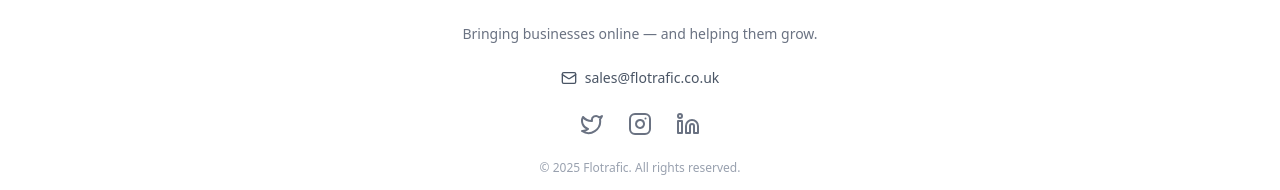
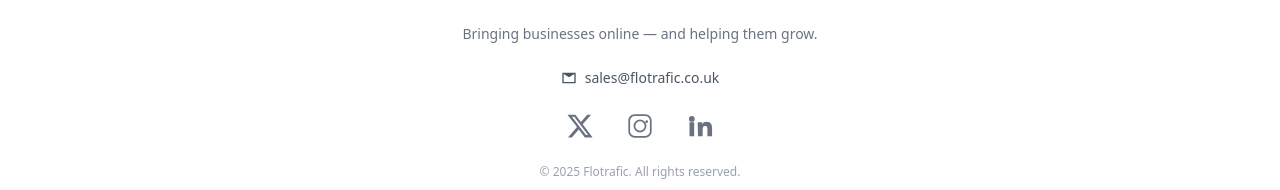
Before and after one commit to JoeWat2005/flotrafic-react-frontend, a React (Vite) app: page / in a window 1280 px wide. Shown: the part 3769-3959 px from the top of the page. Built offline with nearby package versions, Linux system fonts and the light colour scheme.

Commit message:
social media update and svg logos

```diff
--- a/src/components/Footer.tsx
+++ b/src/components/Footer.tsx
@@ -1,5 +1,3 @@
-import { Twitter, Instagram, Linkedin, Mail } from "lucide-react";
-
 export default function Footer() {
   return (
     <footer className="py-14 border-t bg-white">
@@ -15,27 +13,80 @@
           href="mailto:sales@flotrafic.co.uk"
           className="inline-flex items-center gap-2 text-sm text-gray-600 hover:text-indigo-600 transition"
         >
-          <Mail className="h-4 w-4" />
+          {/* Mail SVG */}
+          <svg
+            xmlns="http://www.w3.org/2000/svg"
+            viewBox="0 0 24 24"
+            fill="currentColor"
+            className="h-4 w-4"
+          >
+            <path d="M2 4h20v16H2V4Zm10 7L4 6v12h16V6l-8 5Z" />
+          </svg>
           sales@flotrafic.co.uk
         </a>
 
         {/* Socials */}
-        <div className="flex gap-6 text-gray-500">
-          <a href="#" aria-label="Twitter">
-            <Twitter className="hover:text-indigo-600 transition" />
+        <div className="flex gap-8 items-center text-gray-500">
+
+          {/* X */}
+          <a
+            href="https://x.com/flotrafic"
+            aria-label="X"
+            target="_blank"
+            rel="noopener noreferrer"
+            className="hover:text-indigo-600 transition"
+          >
+            <svg
+              xmlns="http://www.w3.org/2000/svg"
+              viewBox="0 0 24 24"
+              fill="currentColor"
+              className="h-7 w-7 transition-transform hover:scale-110"
+            >
+              <path d="M18.244 2.25h3.308l-7.227 8.26 8.502 11.24h-6.657l-5.214-6.817-5.964 6.817H1.684l7.73-8.84L1.25 2.25h6.826l4.713 6.231L18.244 2.25Zm-1.161 17.52h1.833L7.084 4.126H5.117l11.966 15.644Z" />
+            </svg>
           </a>
-          <a href="#" aria-label="Instagram">
-            <Instagram className="hover:text-indigo-600 transition" />
+
+          {/* Instagram */}
+          <a
+            href="https://www.instagram.com/flotrafic"
+            aria-label="Instagram"
+            target="_blank"
+            rel="noopener noreferrer"
+            className="hover:text-indigo-600 transition"
+          >
+            <svg
+              xmlns="http://www.w3.org/2000/svg"
+              viewBox="0 0 24 24"
+              fill="currentColor"
+              className="h-7 w-7 transition-transform hover:scale-110"
+            >
+              <path d="M7.5 2C4.462 2 2 4.462 2 7.5v9C2 19.538 4.462 22 7.5 22h9c3.038 0 5.5-2.462 5.5-5.5v-9C22 4.462 19.538 2 16.5 2h-9Zm9 1.5a4 4 0 0 1 4 4v9a4 4 0 0 1-4 4h-9a4 4 0 0 1-4-4v-9a4 4 0 0 1 4-4h9Zm-4.5 3a5.5 5.5 0 1 0 0 11 5.5 5.5 0 0 0 0-11Zm0 1.5a4 4 0 1 1 0 8 4 4 0 0 1 0-8Zm5.75-.88a1.13 1.13 0 1 0 0 2.26 1.13 1.13 0 0 0 0-2.26Z" />
+            </svg>
           </a>
-          <a href="#" aria-label="LinkedIn">
-            <Linkedin className="hover:text-indigo-600 transition" />
+
+          {/* LinkedIn */}
+          <a
+            href="https://www.linkedin.com/company/flotrafic"
+            aria-label="LinkedIn"
+            className="hover:text-indigo-600 transition"
+          >
+            <svg
+              xmlns="http://www.w3.org/2000/svg"
+              viewBox="0 0 24 24"
+              fill="currentColor"
+              className="h-7 w-7 transition-transform hover:scale-110"
+            >
+              <path d="M4.98 3.5A2.48 2.48 0 1 1 2.5 5.98 2.48 2.48 0 0 1 4.98 3.5ZM3 8.75h4v12H3Zm7 0h3.8v1.64h.05a4.16 4.16 0 0 1 3.74-2.05c4 0 4.75 2.63 4.75 6.05v6.36h-4v-5.64c0-1.35 0-3.08-1.88-3.08s-2.17 1.47-2.17 2.98v5.74h-4Z" />
+            </svg>
           </a>
+
         </div>
 
         {/* Legal */}
         <p className="text-xs text-gray-400">
           © 2025 Flotrafic. All rights reserved.
         </p>
+
       </div>
     </footer>
   );
```
